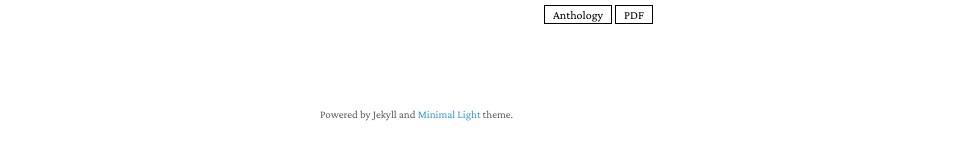
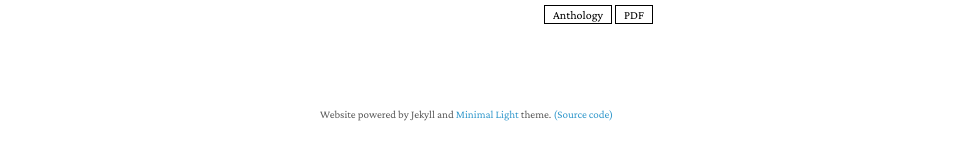
Before and after one commit to EirikTengesdal/eiriktengesdal.no-old, a Jekyll site: the page built from index.md, in a window 1280 px wide and 1099 px high. Shown: the part 904-1064 px from the top of the window, without its empty margins (150-1128 px from the left). Built offline with Jekyll 4.4.1, drawn with Linux system fonts in a browser that asks for light colours; nearby versions of some CDN libraries; a style sheet for code colours, icons or effects is not loaded; our own code applies the rules of GitHub Pages for plain Markdown files.

Commit message:
Update homepage.html

```diff
--- a/_layouts/homepage.html
+++ b/_layouts/homepage.html
@@ -123,7 +123,7 @@
       <br>
 
       {% if site.enable_footnote %}
-      <p><small>Powered by Jekyll and <a href="https://github.com/yaoyao-liu/minimal-light" target="_blank" rel="noopener">Minimal Light</a> theme.</small></p>
+      <p><small>Website powered by Jekyll and <a href="https://github.com/yaoyao-liu/minimal-light" target="_blank" rel="noopener">Minimal Light</a> theme. <a href="https://github.com/EirikTengesdal/EirikTengesdal.github.io" target="_blank" rel="noopener">(Source code)</small></p>
       {% endif %}
 
       </section>
```
